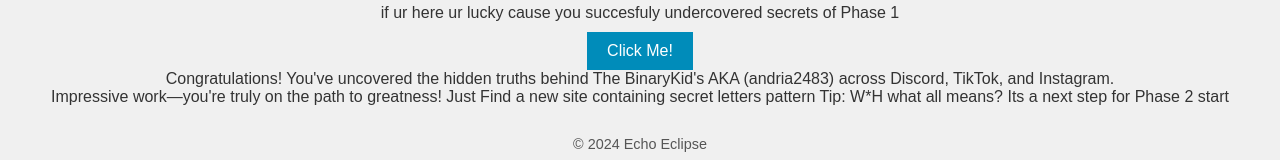
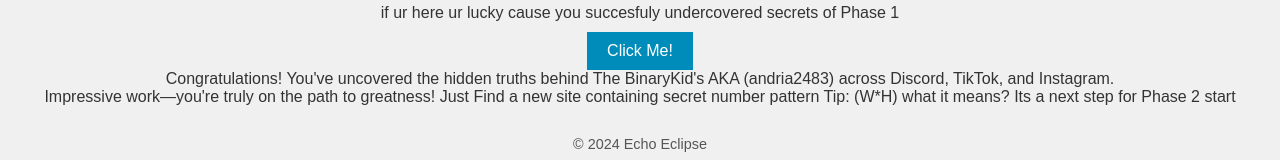
Before and after one commit to andria123-bot/EchoEclipse, a plain HTML site: page index.html in a window 1280 px wide. Both pictures are taken after a click on the button "Click Me!". Shown: the part 455-615 px from the top of the page. Drawn offline with Linux system fonts and the light colour scheme.

Commit message:
Second commit

```diff
--- a/index.html
+++ b/index.html
@@ -17,7 +17,7 @@
         <p>if ur here ur lucky cause you succesfuly undercovered secrets of Phase 1</p>
         <button id="revealButton">Click Me!</button>
         <p id="message" class="hidden">Congratulations! You've uncovered the hidden truths behind The BinaryKid's AKA (andria2483) across Discord, TikTok, and Instagram.<br>
-            Impressive work—you're truly on the path to greatness! Just Find a new site containing secret letters pattern Tip: W*H what all means? Its a next step for Phase 2 start</p>
+            Impressive work—you're truly on the path to greatness! Just Find a new site containing secret number pattern Tip: (W*H) what it means? Its a next step for Phase 2 start</p>
     </section>
 
     <footer>
```
